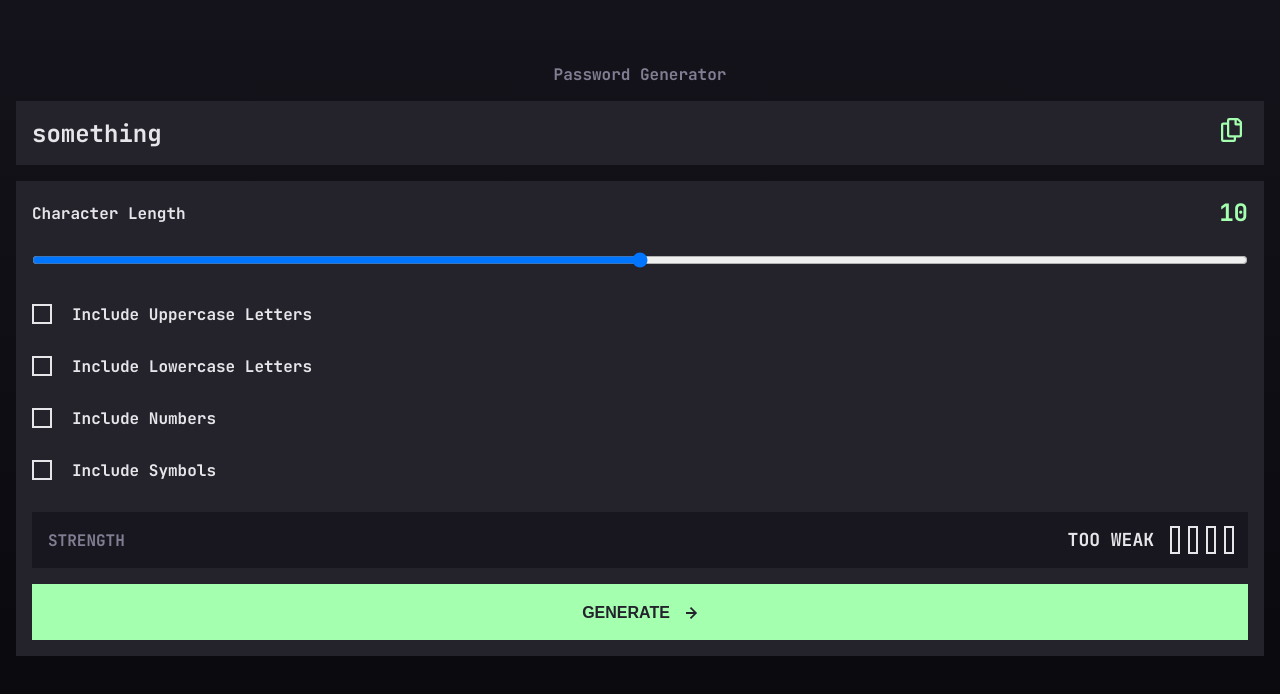
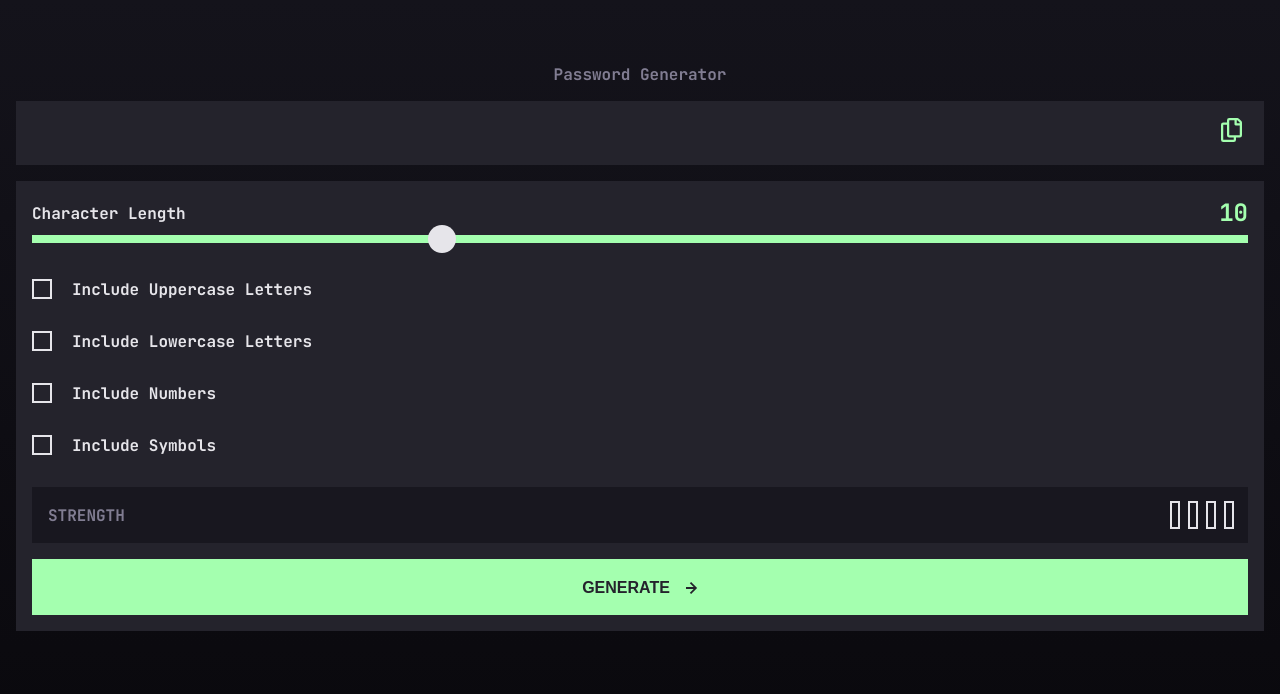
Before and after one commit to tamta123/password-generator-app, a React (Vite) app: page / in a window 1280 px wide. Shown: the top 694 px of the page. Built offline with nearby package versions, Linux system fonts and the light colour scheme.

Commit message:
added password generation logic

```diff
--- a/src/App.jsx
+++ b/src/App.jsx
@@ -7,12 +7,12 @@ function App() {
   const [lowercaseChecked, setLowercaseChecked] = useState(false);
   const [numbersChecked, setNumbersChecked] = useState(false);
   const [symbolsChecked, setSymbolsChecked] = useState(false);
+  const [password, setPassword] = useState("");
 
   const handleSliderChange = (event) => {
     setSliderValue(event.target.value);
   };
 
-  const countCheckedBoxes = () => {
   const numChecked = [
     uppercaseChecked,
     lowercaseChecked,
@@ -21,17 +21,45 @@ function App() {
   ].filter((checked) => checked).length;
 
   const strengthLevel =
-      numChecked === 0
+    numChecked === 1
       ? "TOO WEAK"
-        : numChecked === 1
+      : numChecked === 2
       ? "WEAK"
-        : numChecked <= 3
+      : numChecked === 3
       ? "MEDIUM"
-        : "STRONG";
+      : numChecked === 4
+      ? "STRONG"
+      : " ";
 
-    return {
-      strengthLevel,
+  const Include = {
+    Uppers: "QWERTYUIOPASDFGHJKLZXCVBNM",
+    Lowers: "qwertyuiopasdfghjklzxcvbnm",
+    Numbers: "1234567890",
+    Symbols: "!@#$%^&*",
   };
+
+  const getRandomCharFromString = (str) =>
+    str.charAt(Math.floor(Math.random() * str.length));
+
+  const generatePassword = () => {
+    let pwd = "";
+    if (uppercaseChecked) {
+      pwd += Include.Uppers;
+    }
+    if (lowercaseChecked) {
+      pwd += Include.Lowers;
+    }
+    if (numbersChecked) {
+      pwd += Include.Numbers;
+    }
+    if (symbolsChecked) {
+      pwd += Include.Symbols;
+    }
+    let newPwd = "";
+    for (let i = 0; i < sliderValue; i++) {
+      newPwd += getRandomCharFromString(pwd);
+    }
+    setPassword(newPwd);
   };
 
   return (
@@ -39,7 +67,7 @@ function App() {
       <h1>Password Generator</h1>
       <main>
         <div className="final-password">
-          <span className="password">something</span>
+          <span className="password">{password}</span>
           <svg width="21" height="24" xmlns="http://www.w3.org/2000/svg">
             <path
               d="M20.341 3.091 17.909.659A2.25 2.25 0 0 0 16.319 0H8.25A2.25 2.25 0 0 0 6 2.25V4.5H2.25A2.25 2.25 0 0 0 0 6.75v15A2.25 2.25 0 0 0 2.25 24h10.5A2.25 2.25 0 0 0 15 21.75V19.5h3.75A2.25 2.25 0 0 0 21 17.25V4.682a2.25 2.25 0 0 0-.659-1.591ZM12.469 21.75H2.53a.281.281 0 0 1-.281-.281V7.03a.281.281 0 0 1 .281-.281H6v10.5a2.25 2.25 0 0 0 2.25 2.25h4.5v1.969a.282.282 0 0 1-.281.281Zm6-4.5H8.53a.281.281 0 0 1-.281-.281V2.53a.281.281 0 0 1 .281-.281H13.5v4.125c0 .621.504 1.125 1.125 1.125h4.125v9.469a.282.282 0 0 1-.281.281Zm.281-12h-3v-3h.451c.075 0 .147.03.2.082L18.667 4.6a.283.283 0 0 1 .082.199v.451Z"
@@ -58,7 +86,7 @@ function App() {
               type="range"
               id="vol"
               name="vol"
-              min="0"
+              min="5"
               max="20"
               step="1"
               value={sliderValue}
@@ -101,17 +129,67 @@ function App() {
           </div>
           <div className="strength">
             <span className="title">STRENGTH</span>
-            <span className="strength-level">
-              {countCheckedBoxes().strengthLevel}
-            </span>
+            <span className="strength-level">{strengthLevel}</span>
             <div className="indicator">
-              <div></div>
-              <div></div>
-              <div></div>
-              <div></div>
+              <div
+                style={{
+                  background:
+                    numChecked === 1
+                      ? "#F64A4A"
+                      : numChecked === 2
+                      ? "#FB7C58"
+                      : numChecked === 3
+                      ? "#F8CD65"
+                      : numChecked === 4
+                      ? "#A4FFAF"
+                      : "",
+                }}
+              ></div>
+              <div
+                style={{
+                  background:
+                    numChecked === 1
+                      ? ""
+                      : numChecked === 2
+                      ? "#FB7C58"
+                      : numChecked === 3
+                      ? "#F8CD65"
+                      : numChecked === 4
+                      ? "#A4FFAF"
+                      : "",
+                }}
+              ></div>
+              <div
+                style={{
+                  background:
+                    numChecked === 1
+                      ? ""
+                      : numChecked === 2
+                      ? ""
+                      : numChecked === 3
+                      ? "#F8CD65"
+                      : numChecked === 4
+                      ? "#A4FFAF"
+                      : "",
+                }}
+              ></div>
+              <div
+                style={{
+                  background:
+                    numChecked === 1
+                      ? ""
+                      : numChecked === 2
+                      ? ""
+                      : numChecked === 3
+                      ? ""
+                      : numChecked === 4
+                      ? "#A4FFAF"
+                      : "",
+                }}
+              ></div>
             </div>
           </div>
-          <button className="generate">
+          <button className="generate" onClick={generatePassword}>
             GENERATE
             <svg width="12" height="12" xmlns="http://www.w3.org/2000/svg">
               <path
--- a/src/app.css
+++ b/src/app.css
@@ -58,10 +58,18 @@ h1 {
   line-height: 32px;
   color: #a4ffaf;
 }
-.slider {
+input[type="range"] {
+  -webkit-appearance: none;
   width: 100%;
-  margin-top: 23px;
-  background: #a4ffaf;
+  height: 8px;
+  background: rgba(164, 255, 175, 1);
+}
+input[type="range"]::-webkit-slider-thumb {
+  -webkit-appearance: none;
+  height: 28px;
+  width: 28px;
+  border-radius: 50%;
+  background: #e6e5ea;
 }
 
 .checkbox {
@@ -79,7 +87,12 @@ h1 {
   width: 20px;
   height: 20px;
   border: 2px solid #e6e5ea;
-  background: #24232c;
+}
+.checked {
+  background-color: #a4ffaf;
+  background-image: url("./assets/images/icon-check.svg");
+  background-repeat: no-repeat;
+  background-position: center;
 }
 
 label {
```
Also changed, not shown: 1 other file (tests, documents, lock files or other folders). Lines whose indentation alone changed are shown as unchanged.
